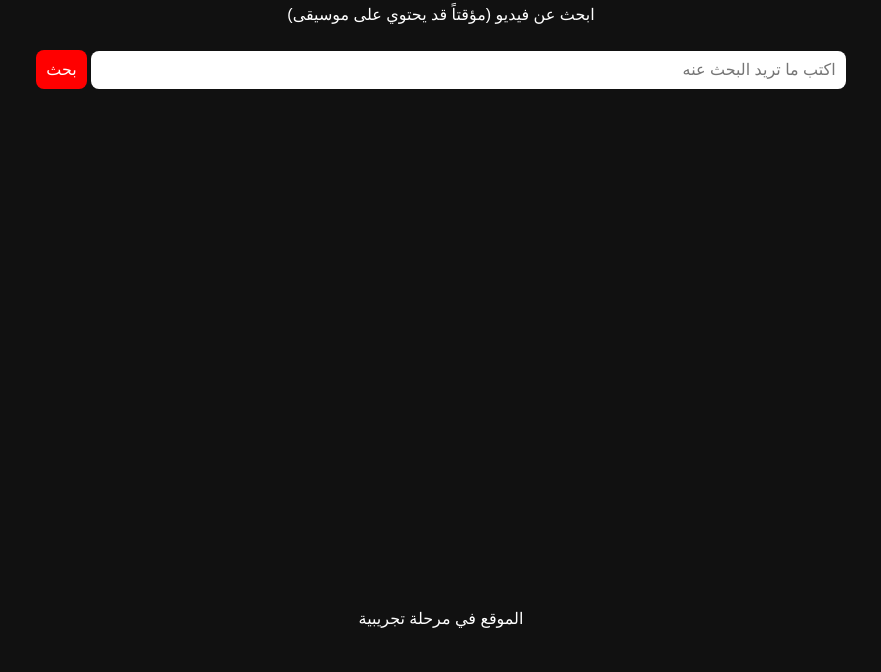
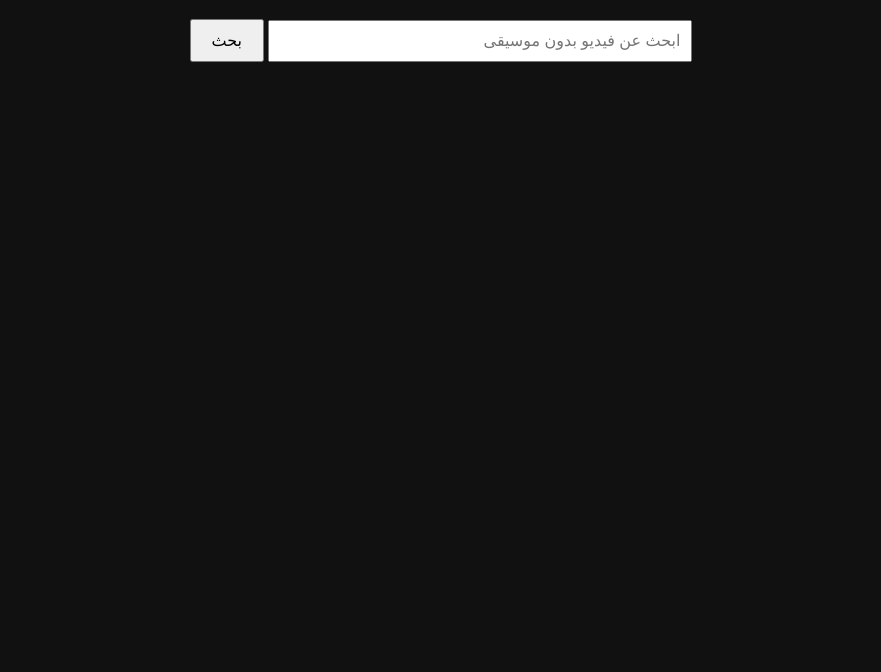
Before and after one commit to AhmedMO130/YouTube-No-Music-, a plain HTML site: page index.html in a window 1280 px wide. Shown: the part 230-902 px from the top of the page, without its empty margins (199-1080 px from the left). After the commit the page ends 800 px from the top, so only its background shows below. Drawn offline with Linux system fonts and the light colour scheme.

Commit message:
Update index.html

```diff
--- a/index.html
+++ b/index.html
@@ -26,7 +26,8 @@
     }
   </script>
 </body>
-</html><!DOCTYPE html>
+</html>
+<!DOCTYPE html>
 <html lang="ar">
 <head>
   <meta charset="UTF-8">
@@ -35,51 +36,40 @@
     body {
       background-color: #111;
       color: white;
-      font-family: Tahoma, sans-serif;
+      font-family: sans-serif;
+      padding: 20px;
       text-align: center;
-      padding: 20px;
+    }
+    input {
+      padding: 10px;
+      width: 80%;
+      max-width: 400px;
+      font-size: 16px;
+    }
+    button {
+      padding: 10px 20px;
+      font-size: 16px;
+      margin-top: 10px;
     }
     iframe {
-      width: 90%;
-      height: 60vh;
-      border: none;
-      border-radius: 12px;
       margin-top: 20px;
-    }
-    input, button {
-      padding: 10px;
-      font-size: 16px;
-      border-radius: 8px;
-      border: none;
-      margin-top: 10px;
-    }
-    input {
-      width: 60%;
-    }
-    button {
-      background-color: #ff0000;
-      color: white;
-      cursor: pointer;
     }
   </style>
 </head>
 <body>
   <h1>يوتيوب بدون موسيقى</h1>
-  <p>ابحث عن فيديو (مؤقتاً قد يحتوي على موسيقى)</p>
-
-  <input type="text" id="searchInput" placeholder="اكتب ما تريد البحث عنه">
-  <button onclick="searchYouTube()">بحث</button>
-
-  <iframe id="ytPlayer" src="" allowfullscreen></iframe>
+  <input type="text" id="searchInput" placeholder="ابحث عن فيديو بدون موسيقى" />
+  <button onclick="search()">بحث</button>
+  <div id="videoFrame"></div>
 
   <script>
-    function searchYouTube() {
+    function search() {
       const query = document.getElementById('searchInput').value;
-      const embedUrl = "https://www.youtube.com/embed?listType=search&list=" + encodeURIComponent(query + " بدون موسيقى");
-      document.getElementById('ytPlayer').src = embedUrl;
+      const videoUrl = `https://www.youtube.com/results?search_query=${encodeURIComponent(query + ' بدون موسيقى')}`;
+      document.getElementById('videoFrame').innerHTML = `
+        <iframe width="100%" height="400" src="${videoUrl}" frameborder="0" allowfullscreen></iframe>
+      `;
     }
   </script>
-
-  <p>الموقع في مرحلة تجريبية</p>
 </body>
 </html>
```
